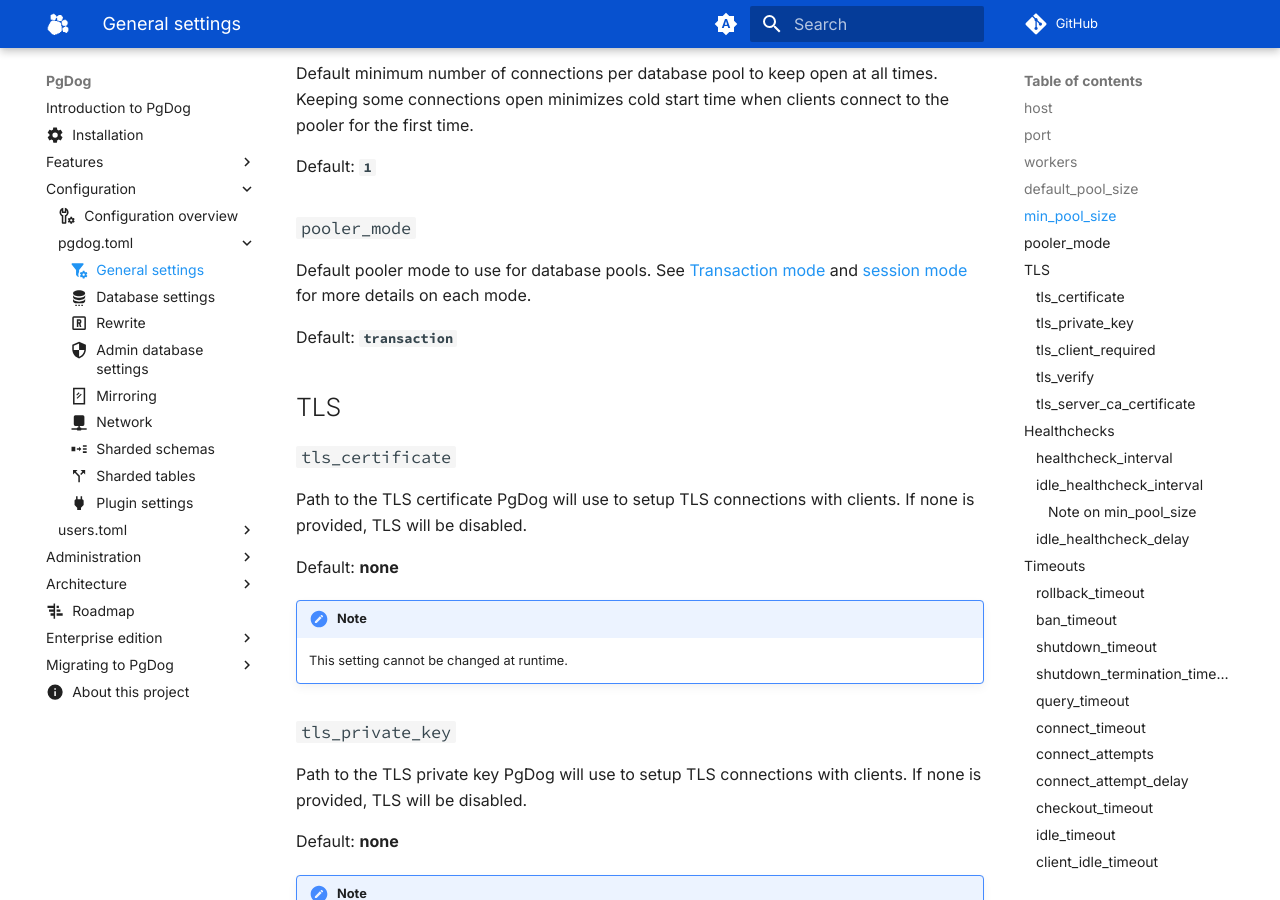
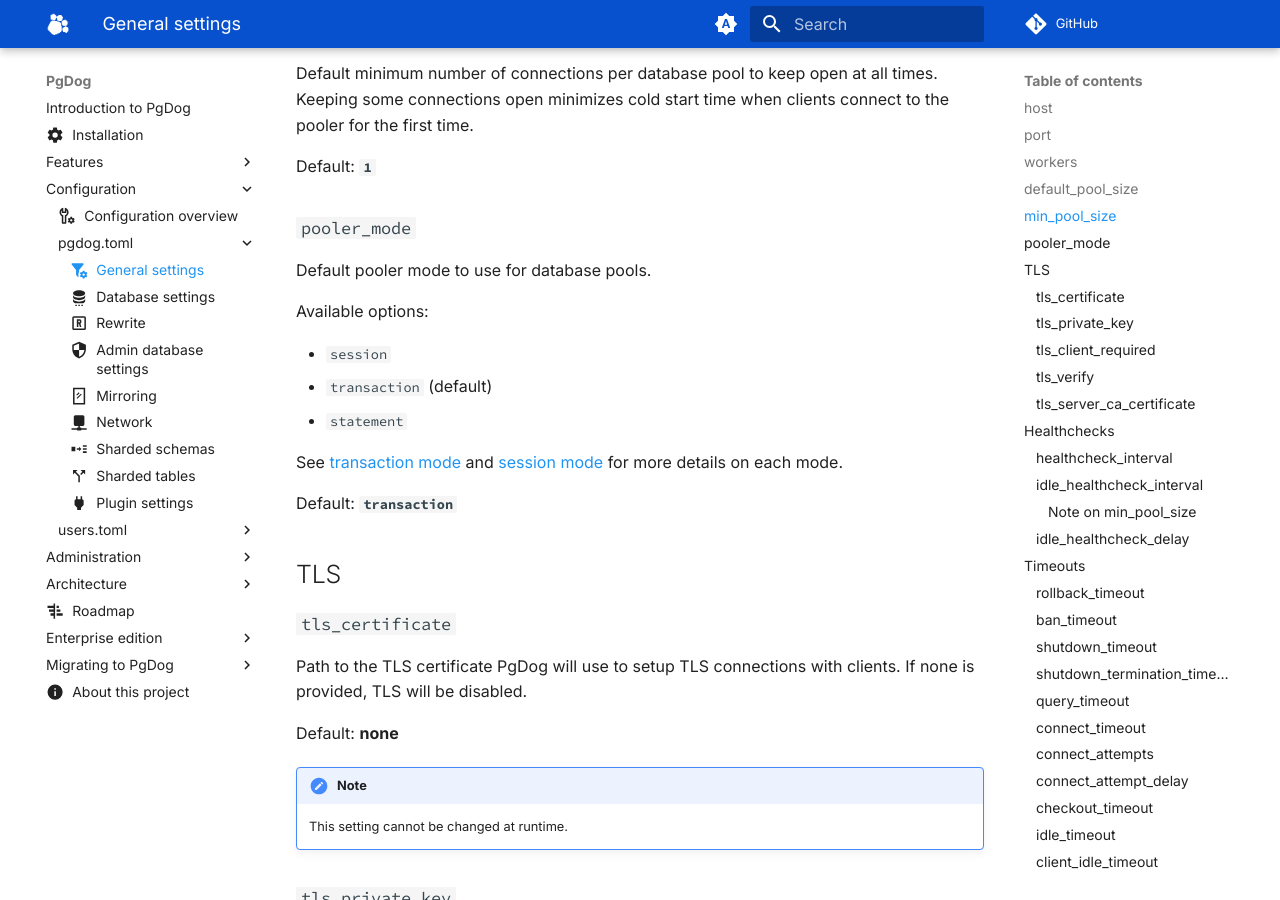
Before and after one commit to pgdogdev/docs, an MkDocs documentation site: the page built from docs/configuration/pgdog.toml/general.md, in a window 1280 px wide and 900 px high, scrolled down 1374 px. Built offline with MkDocs 1.6.1 and Material for MkDocs 9.7.7, drawn with Linux system fonts in a browser that asks for light colours; comment, search, counter and statistics services are not loaded.

Commit message:
Document statement mode

```diff
--- a/docs/configuration/pgdog.toml/general.md
+++ b/docs/configuration/pgdog.toml/general.md
@@ -53,7 +53,16 @@ Default: **`1`**
 
 ### `pooler_mode`
 
-Default pooler mode to use for database pools. See [Transaction mode](../../features/transaction-mode.md) and [session mode](../../features/session-mode.md) for more details on each mode.
+Default pooler mode to use for database pools.
+
+Available options:
+
+- `session`
+- `transaction` (default)
+- `statement`
+
+
+See [transaction mode](../../features/transaction-mode.md) and [session mode](../../features/session-mode.md) for more details on each mode.
 
 Default:  **`transaction`**
 
```
Also changed, not shown: docs/features/transaction-mode.md (+44 -16 lines).
